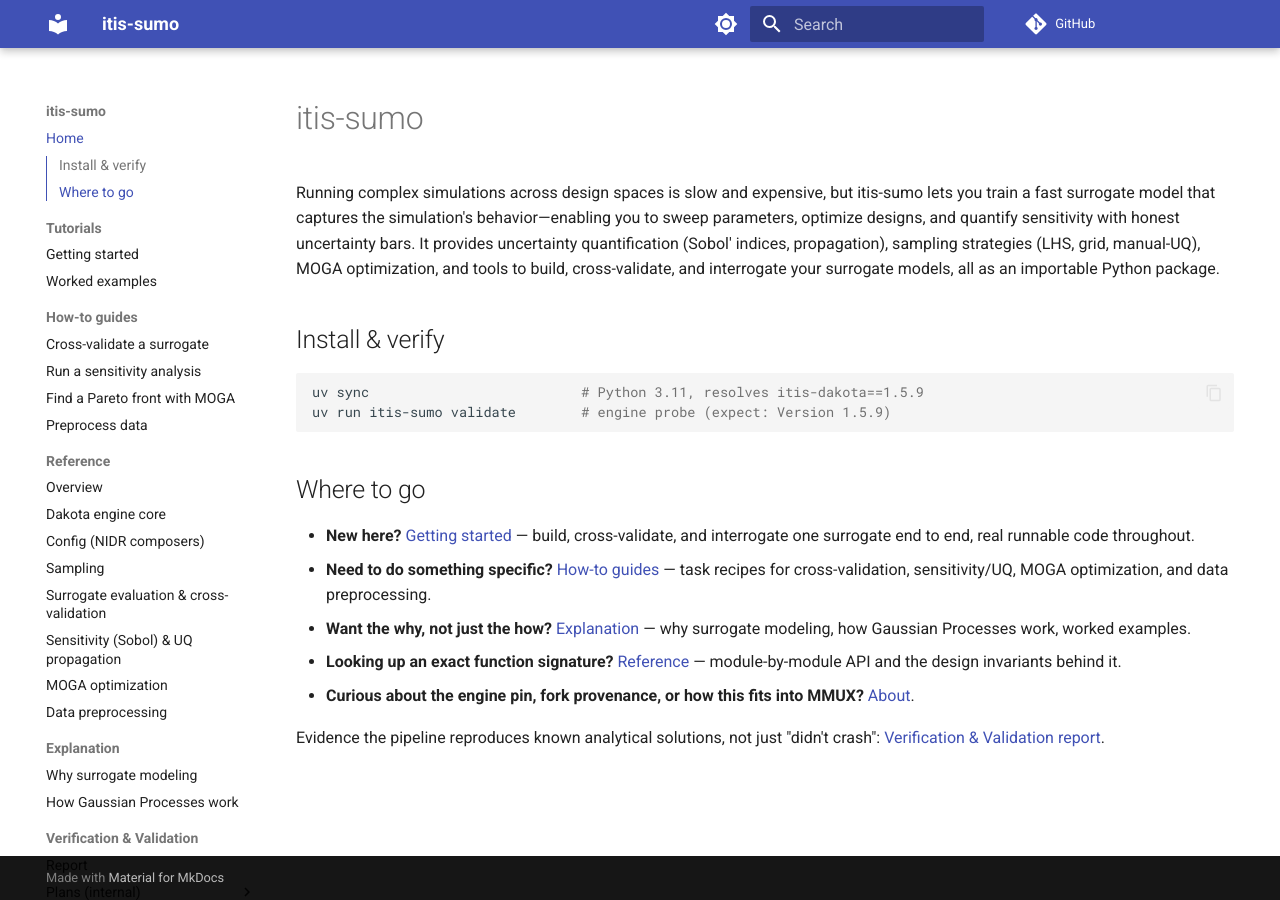
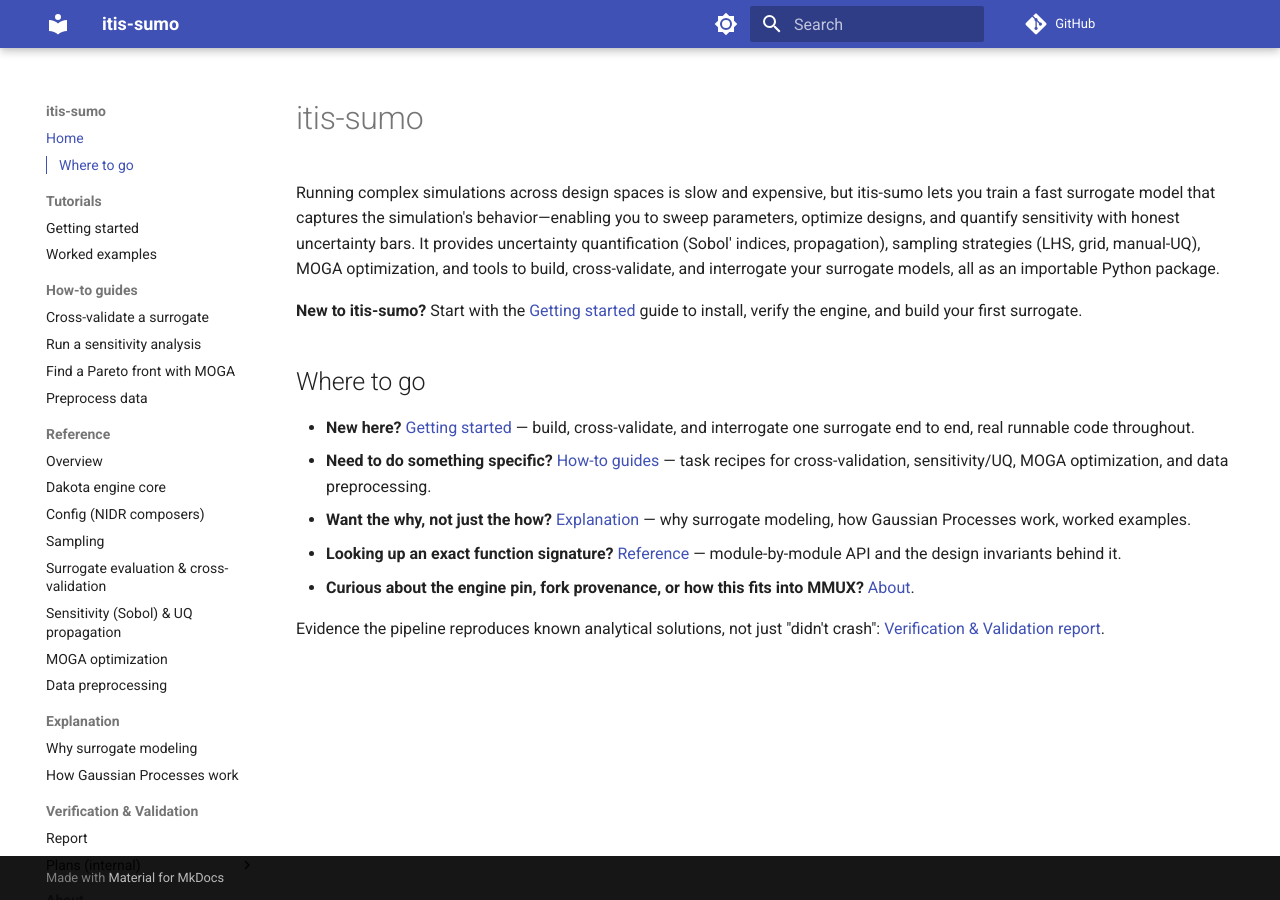
Before and after one commit to ITISFoundation/itis-sumo, an MkDocs documentation site: the page built from docs/index.md, in a window 1280 px wide. Built offline with MkDocs 1.6.1 and Material for MkDocs 9.7.7, drawn with Linux system fonts in a browser that asks for light colours; comment, search, counter and statistics services are not loaded.

Commit message:
docs: TD2gh drop install block from landing page, link getting-started instead
Co-Authored-By: Claude Sonnet 5 <noreply@anthropic.com>

````diff
--- a/docs/index.md
+++ b/docs/index.md
@@ -2,12 +2,7 @@
 
 Running complex simulations across design spaces is slow and expensive, but itis-sumo lets you train a fast surrogate model that captures the simulation's behavior—enabling you to sweep parameters, optimize designs, and quantify sensitivity with honest uncertainty bars. It provides uncertainty quantification (Sobol' indices, propagation), sampling strategies (LHS, grid, manual-UQ), MOGA optimization, and tools to build, cross-validate, and interrogate your surrogate models, all as an importable Python package.
 
-## Install & verify
-
-```sh
-uv sync                          # Python 3.11, resolves itis-dakota==1.5.9
-uv run itis-sumo validate        # engine probe (expect: Version 1.5.9)
-```
+**New to itis-sumo?** Start with the [Getting started](tutorials/getting-started.md) guide to install, verify the engine, and build your first surrogate.
 
 ## Where to go
 
````
Also changed, not shown: DOCS_SPEC.md (+1 -1 lines).
